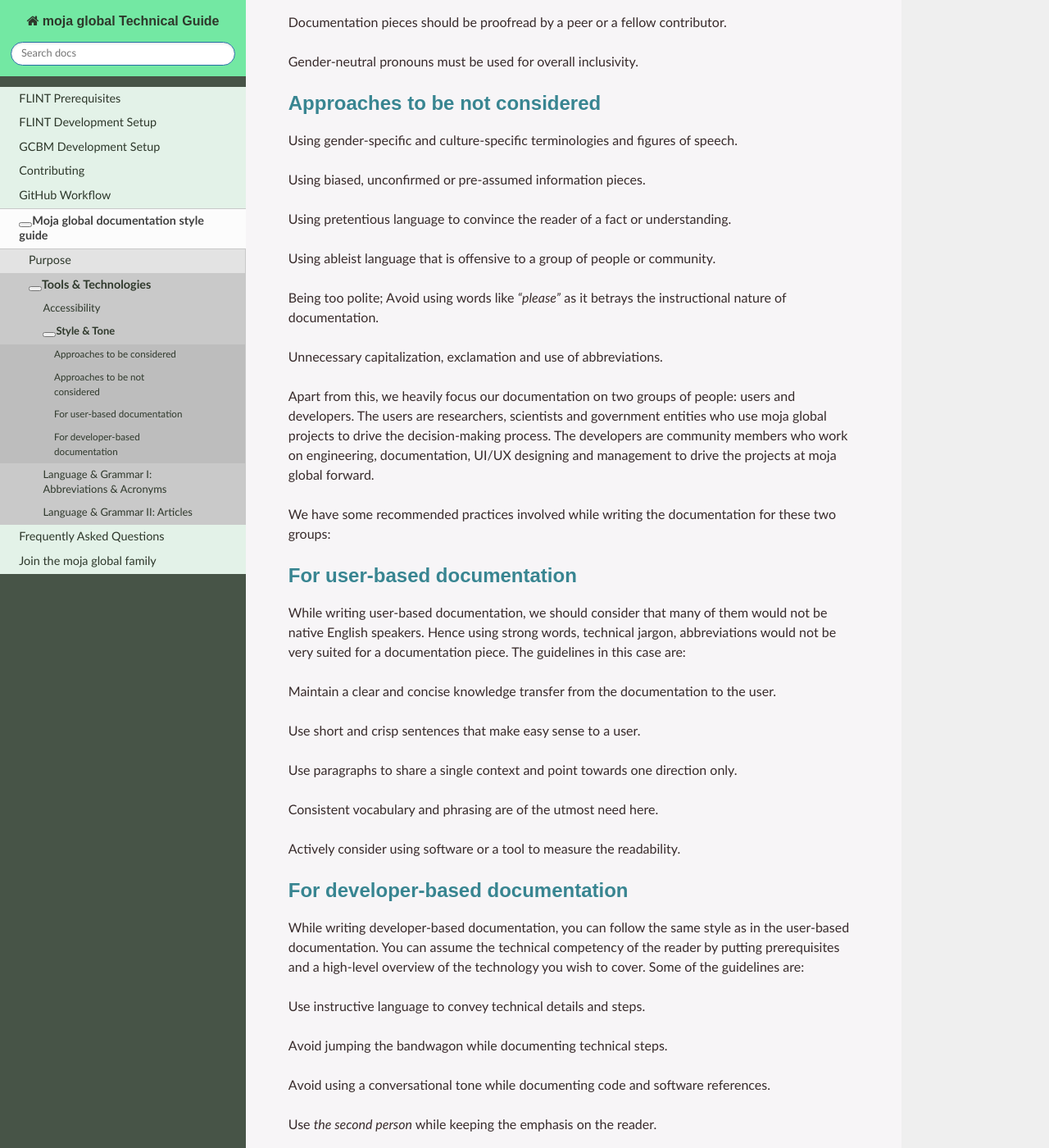
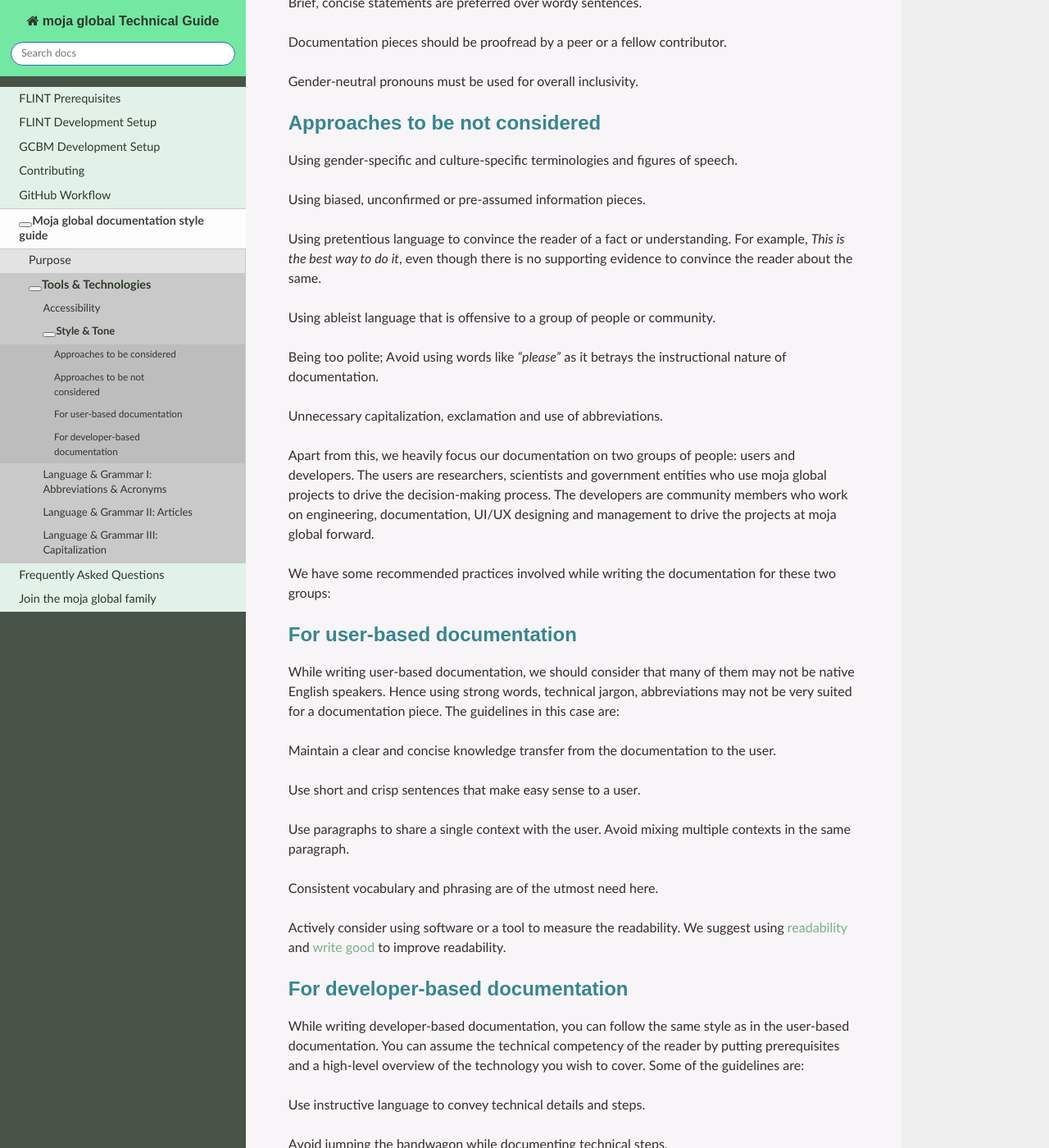
Before and after one commit to moja-global/moja_global_docs, a Sphinx documentation site: the page built from docs/DocumentationStyleGuide/style-tone.rst, in a window 1280 px wide and 1400 px high, scrolled down 772 px. Shown: the whole window at 82% size. Built offline with Sphinx 7.4.7 and the Read the Docs theme 2.0.0, drawn with Linux system fonts in a browser that asks for light colours; some of the changed text lies outside the part shown.

Commit message:
DOCS: Add Language & Grammar Docs for capitalization
Signed-off-by: harshcasper <hmishra@redhat.com>

```diff
--- a/docs/DocumentationStyleGuide/index.rst
+++ b/docs/DocumentationStyleGuide/index.rst
@@ -68,3 +68,4 @@ Contents:
   style-tone
   language-grammar/abbreviations-acronymn
   language-grammar/articles
+  language-grammar/capitalization
--- a/docs/DocumentationStyleGuide/language-grammar/articles.rst
+++ b/docs/DocumentationStyleGuide/language-grammar/articles.rst
@@ -18,3 +18,8 @@ While using articles we have a set of guidelines that you can follow:
    different when spelt out.
 -  Use articles to increase clarity and give a better context.
 -  Use articles to distinguish between the same nouns.
+
+For example, *File could not be found* is wrong. To increase clarity, we
+can use *The file could not be found*. Similarly, *Empirical Forest
+Growth module is standard module used in FLINT* can be refactored to
+*The Empirical Forest Growth module is a standard module used in FLINT*.
--- a/docs/DocumentationStyleGuide/style-tone.rst
+++ b/docs/DocumentationStyleGuide/style-tone.rst
@@ -21,7 +21,8 @@ Approaches to be considered
 
 -  Use Active voice wherever possible.
 -  The style and tone should be friendly and come off as natural.
--  Making use of transaction words is quite preferred.
+-  Making use of transaction words is quite preferred, to denote something
+   related to a process or other action.
 -  Simplify the documentation hierarchy for the readers to easily
    follow.
 -  Technical terms, abbreviations, jargon should be documented early on
@@ -38,7 +39,8 @@ Approaches to be not considered
    of speech.
 -  Using biased, unconfirmed or pre-assumed information pieces.
 -  Using pretentious language to convince the reader of a fact or
-   understanding.
+   understanding. For example, *This is the best way to do it*, even though
+   there is no supporting evidence to convince the reader about the same.
 -  Using ableist language that is offensive to a group of people or
    community.
 -  Being too polite; Avoid using words like *“please”* as it betrays the
@@ -59,18 +61,22 @@ For user-based documentation
 ~~~~~~~~~~~~~~~~~~~~~~~~~~~~
 
 While writing user-based documentation, we should consider that many of
-them would not be native English speakers. Hence using strong words,
-technical jargon, abbreviations would not be very suited for a
+them may not be native English speakers. Hence using strong words,
+technical jargon, abbreviations may not be very suited for a
 documentation piece. The guidelines in this case are:
 
 -  Maintain a clear and concise knowledge transfer from the
    documentation to the user.
 -  Use short and crisp sentences that make easy sense to a user.
--  Use paragraphs to share a single context and point towards one
-   direction only.
+-  Use paragraphs to share a single context with the user. Avoid
+   mixing multiple contexts in the same paragraph.
 -  Consistent vocabulary and phrasing are of the utmost need here.
 -  Actively consider using software or a tool to measure the
+   readability. We suggest using `readability`_ and `write good`_ to improve
    readability.
+
+.. _readability: https://github.com/andreasvc/readability/
+.. _write good: https://github.com/btford/write-good
 
 For developer-based documentation
 ~~~~~~~~~~~~~~~~~~~~~~~~~~~~~~~~~
@@ -86,5 +92,9 @@ are:
 -  Avoid using a conversational tone while documenting code and software
    references.
 -  Use *the second person* while keeping the emphasis on the reader.
+   For example, *In this section, the user will run a module on their local
+   machine to get the results* is wrong. Prefer refactoring it into, *In
+   this section, you will run a module on your local machine to get the
+   results.*
 -  Verify the documentation piece with a Subject Matter Expert (SME)
    before publishing.
```
Also changed, not shown: docs/DocumentationStyleGuide/language-grammar/capitalization.rst (added, +23 -0 lines).
